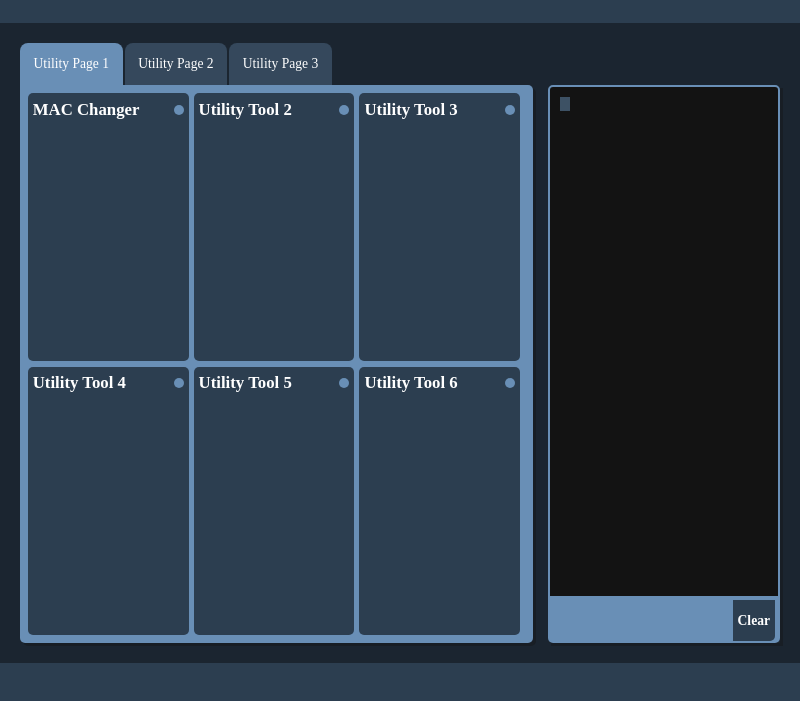
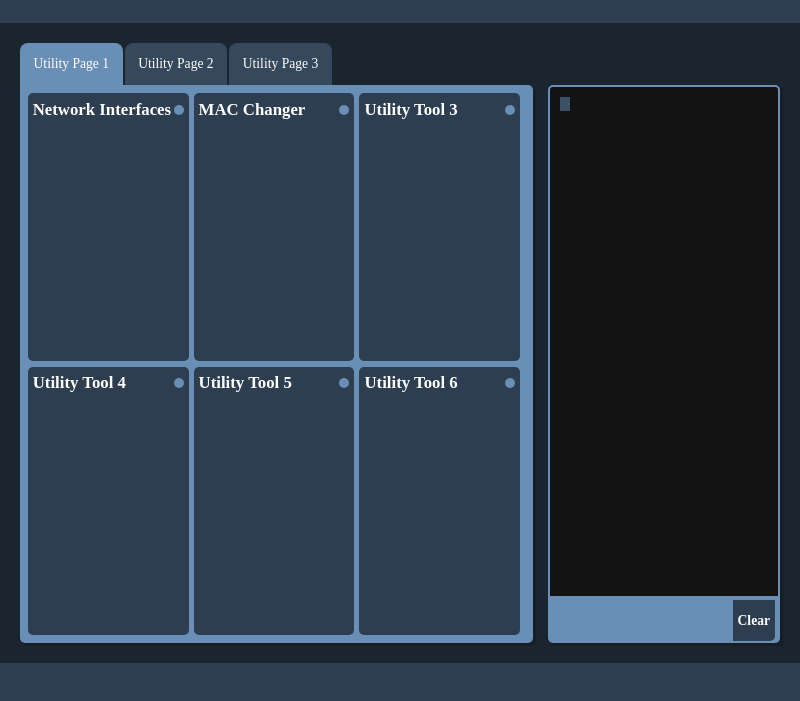
Before and after one commit to dstock3/place2B, an Electron app: page index.html in a window 800 px wide. Shown: the part 57-758 px from the top of the page. Drawn offline with Linux system fonts and the light colour scheme; no server answers.

Commit message:
Configured first panel to be for network config tools.

```diff
--- a/index.html
+++ b/index.html
@@ -17,10 +17,6 @@
           -->
         </ul>
       </nav>
-
-      <div class="network-interface-container">
-
-      </div>
     </header>
     <main>
       <div class="panel-display">
@@ -31,7 +27,17 @@
         </div>
         <div class="panels">
           <div class="panel-container active" id="1">
-            <!-- MAC changer and network config tools -->
+            <!-- network config tools -->
+            <div class="panel">
+              <div class="panel-controller">
+                <div class="panel-head">Network Interfaces</div>
+                <div class="info" data-app="net"></div>
+              </div>
+              <div class="network-interface-container">
+
+              </div>
+            </div>
+            <!-- MAC changer -->
             <div class="panel">
               <div class="panel-controller">
                 <div class="panel-head">MAC Changer</div>
@@ -56,13 +62,6 @@
                 </div>
               </div>
             -->
-
-            </div>
-            <div class="panel">
-              <div class="panel-controller">
-                <div class="panel-head">Utility Tool 2</div>
-                <div class="info" data-app="2"></div>
-              </div>
             </div>
 
             <div class="panel">
```
